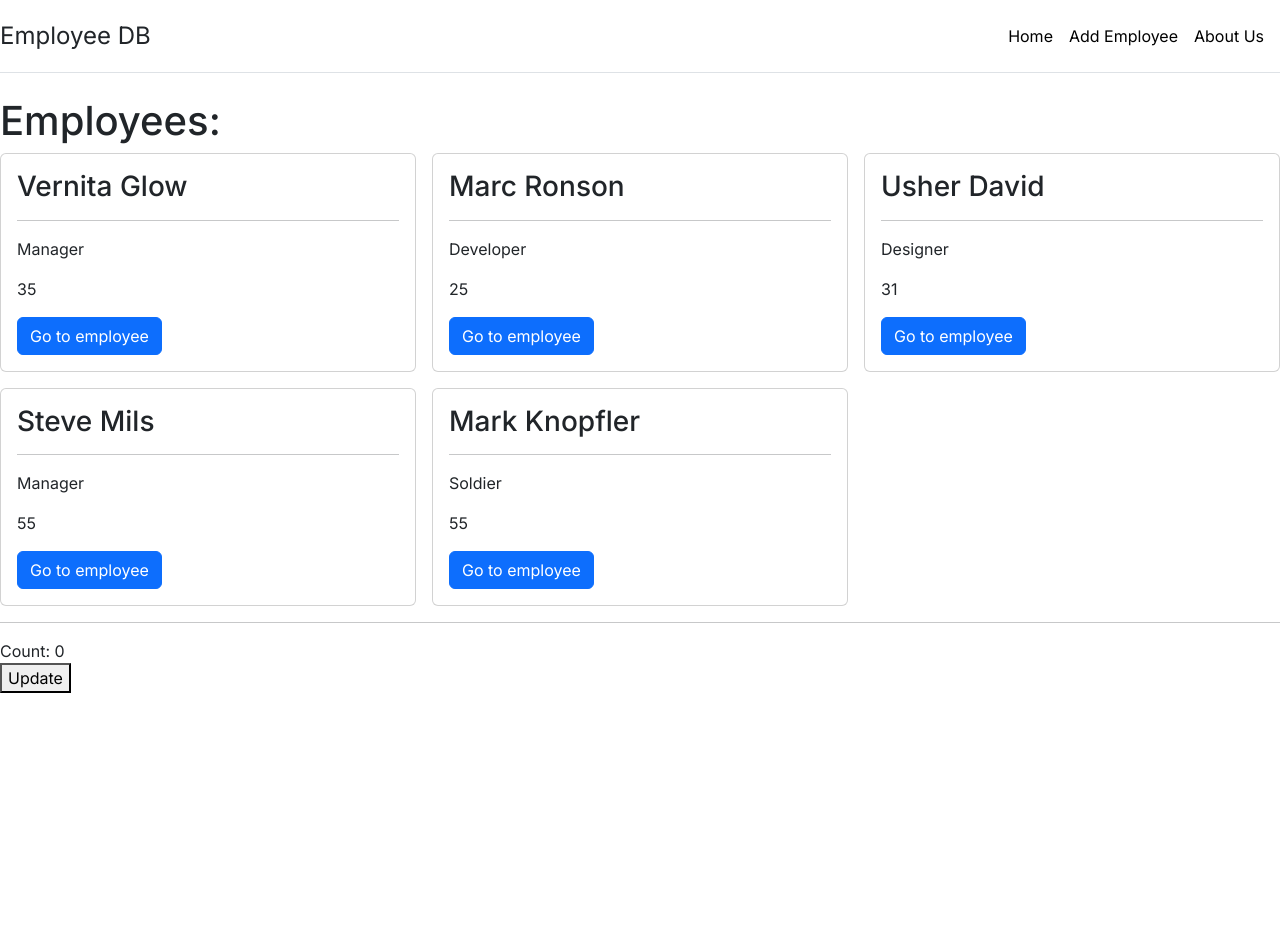
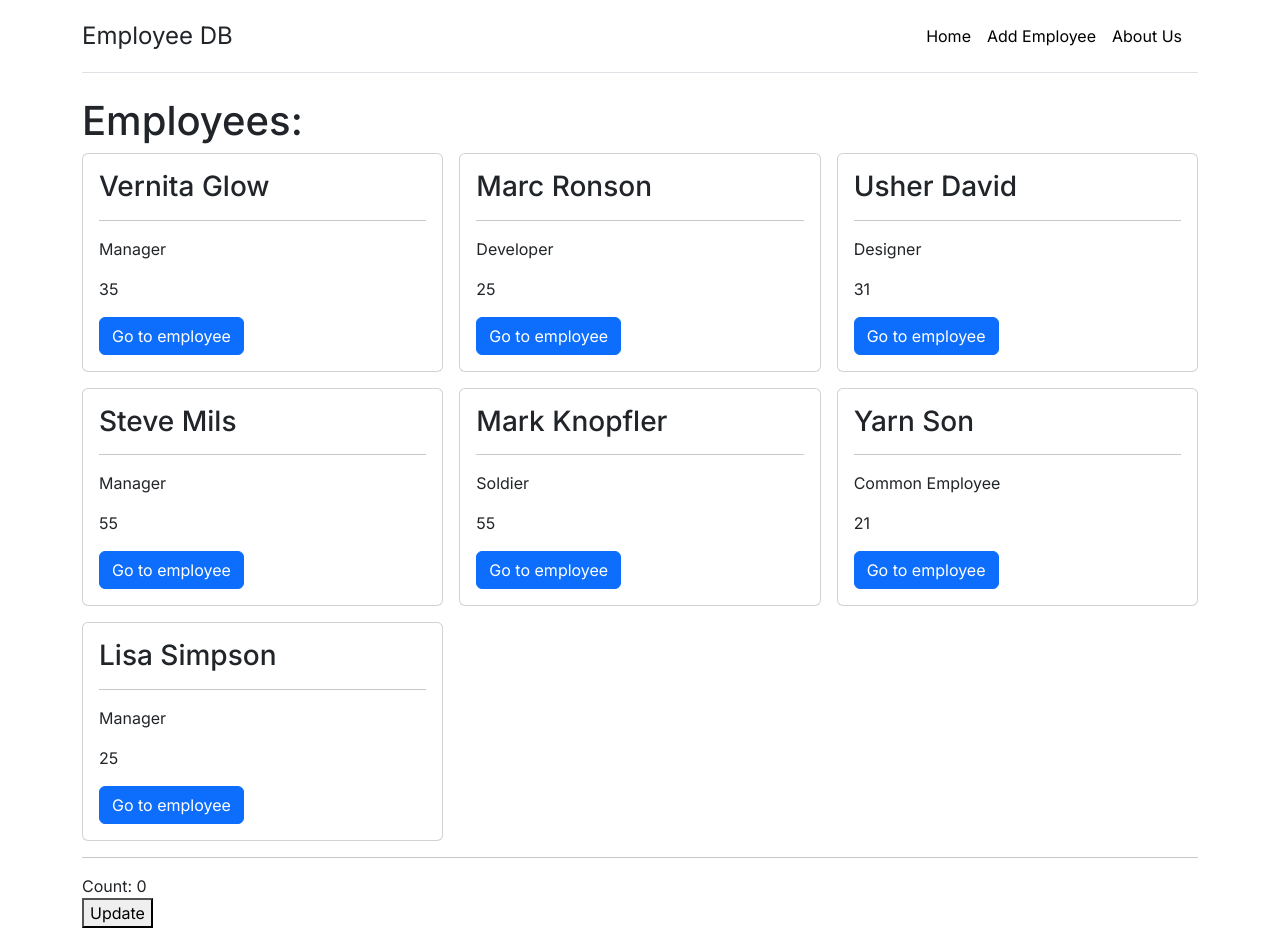
Before and after one commit to GiangPhammm/next-server-demo, a Next.js app: page / in a window 1280 px wide. Before the commit the page ends 800 px from the top, so only its background shows below. Built offline with nearby package versions, Linux system fonts and the light colour scheme; data requests are answered from the project's data file.

Commit message:
segment config

```diff
--- a/db.json
+++ b/db.json
@@ -29,6 +29,18 @@
       "fullname": "Mark Knopfler",
       "position": "Soldier",
       "age": "55"
+    },
+    {
+      "id": "6",
+      "fullname": "Yarn Son",
+      "position": "Common Employee",
+      "age": "21"
+    },
+    {
+      "id": "8484",
+      "fullname": "Lisa Simpson",
+      "position": "Manager",
+      "age": "25"
     }
   ]
 }
--- a/package.json
+++ b/package.json
@@ -13,7 +13,7 @@
     "bootstrap": "^5.3.3",
     "formik": "^2.4.6",
     "json-server": "^1.0.0-beta.3",
-    "next": "14.2.15",
+    "next": "^14.2.15",
     "react": "^18",
     "react-dom": "^18",
     "yup": "^1.4.0"
--- a/src/app/layout.js
+++ b/src/app/layout.js
@@ -9,11 +9,11 @@ export const metadata = {
     description: 'Generated by create next app',
 };
 
-export default function RootLayout({ children }) {
+export default function RootLayout({children}) {
     return (
         <html lang='en'>
             <body className={inter.className}>
-                <div className='containter py-3'>
+                <div className='container py-3'>
                     <Header />
                     {children}
                 </div>
--- a/src/app/page.js
+++ b/src/app/page.js
@@ -1,6 +1,14 @@
 import Link from 'next/link'
 
 import Counter from '@/components/counter';
+
+// force-dynamic is not working on next 14.2.15
+// https://github.com/vercel/next.js/issues/65170
+// export const dynamic = 'force-dynamic';
+
+// Take amount of time to fetch dynamic request
+// If revalidate = 5, it means after 5s it does the fetching, before 5s use cache
+export const revalidate = 0;
 
 async function getEmployees () {
 	const res = await fetch('http://localhost:3004/employees');
@@ -13,7 +21,7 @@ async function getEmployees () {
 }
 
 export default async function Home() {
-	await new Promise((resolve) => setTimeout(resolve, 3000));
+	// await new Promise((resolve) => setTimeout(resolve, 3000));
 
 	const employees = await getEmployees();
 	const showEmployees = employees.map(employee => (
```
Also changed, not shown: 1 other file (tests, documents, lock files or other folders).
